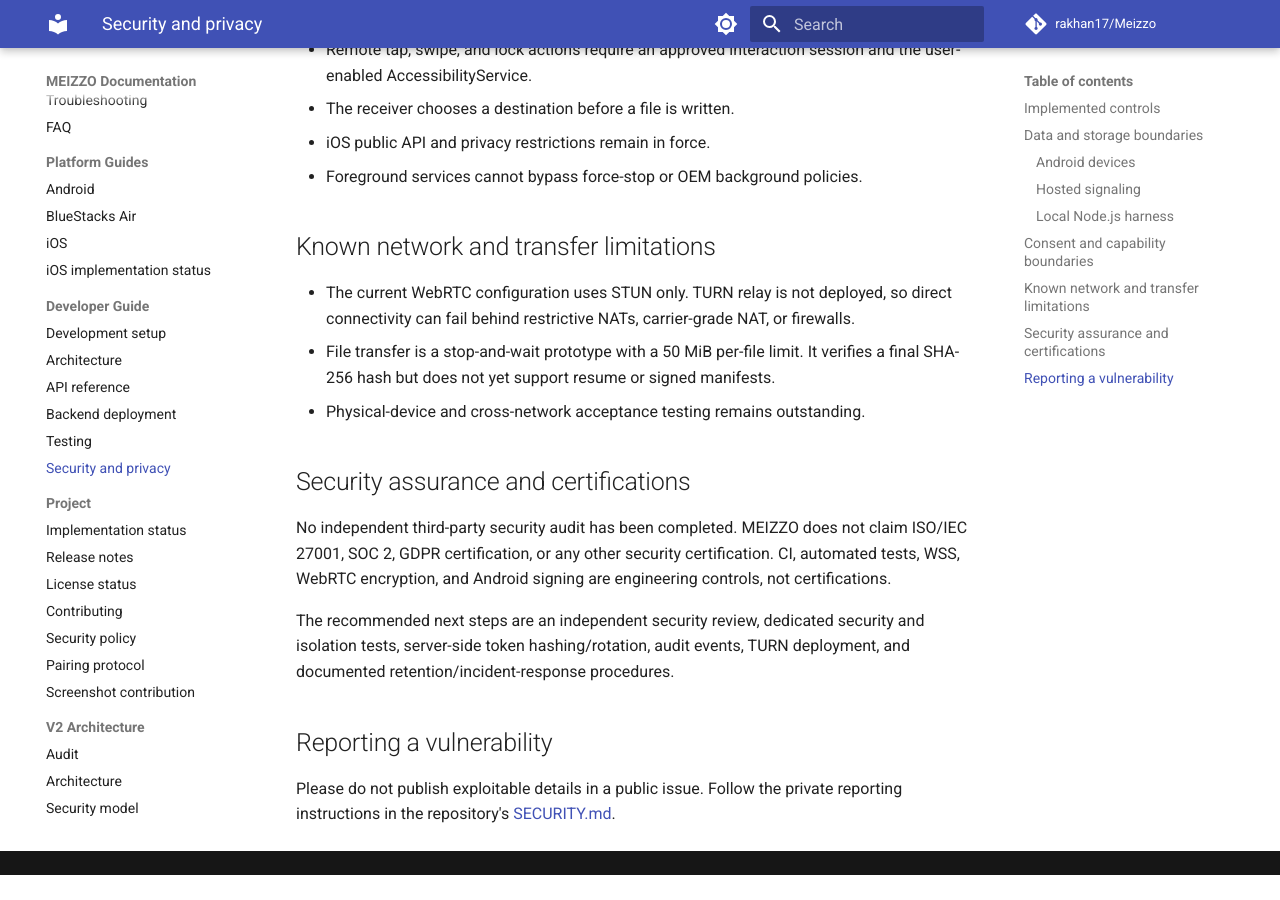
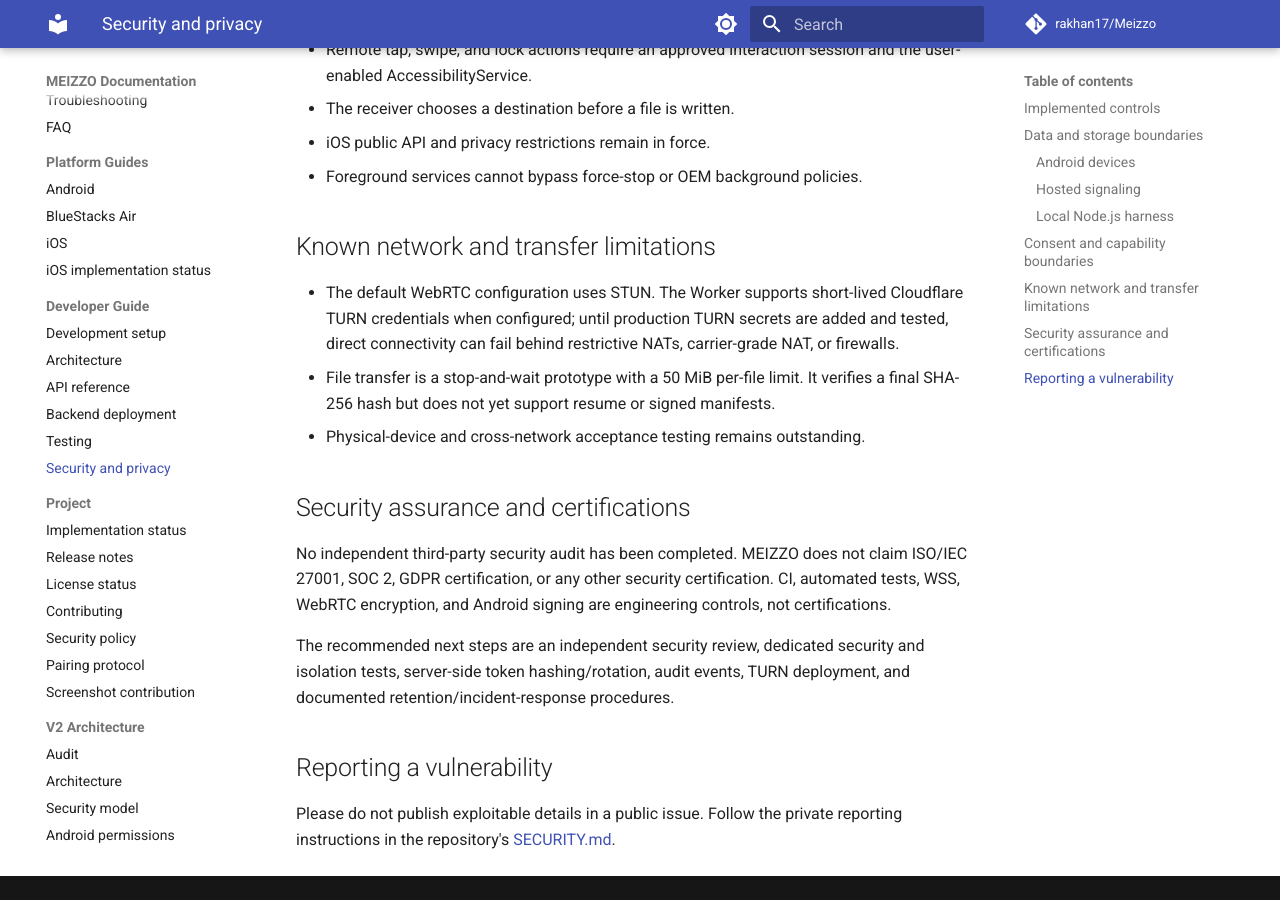
Before and after one commit to rakhan17/Meizzo, an MkDocs documentation site: the page built from docs/security-and-privacy.md, in a window 1280 px wide and 900 px high, scrolled down 1766 px. Built offline with MkDocs 1.6.1 and Material for MkDocs 9.7.7, drawn with Linux system fonts in a browser that asks for light colours; comment, search, counter and statistics services are not loaded; before the commit the page ends 2641 px from its top, so only the background shows below that.

Commit message:
docs(v3): describe optional Cloudflare TURN credential support

```diff
--- a/docs/security-and-privacy.md
+++ b/docs/security-and-privacy.md
@@ -69,9 +69,10 @@ state. It is for local development and automated tests, not production.
 
 ## Known network and transfer limitations
 
-- The current WebRTC configuration uses STUN only. TURN relay is not deployed,
-  so direct connectivity can fail behind restrictive NATs, carrier-grade NAT,
-  or firewalls.
+- The default WebRTC configuration uses STUN. The Worker supports short-lived
+  Cloudflare TURN credentials when configured; until production TURN secrets
+  are added and tested, direct connectivity can fail behind restrictive NATs,
+  carrier-grade NAT, or firewalls.
 - File transfer is a stop-and-wait prototype with a 50 MiB per-file limit.
   It verifies a final SHA-256 hash but does not yet support resume or signed manifests.
 - Physical-device and cross-network acceptance testing remains outstanding.
```
